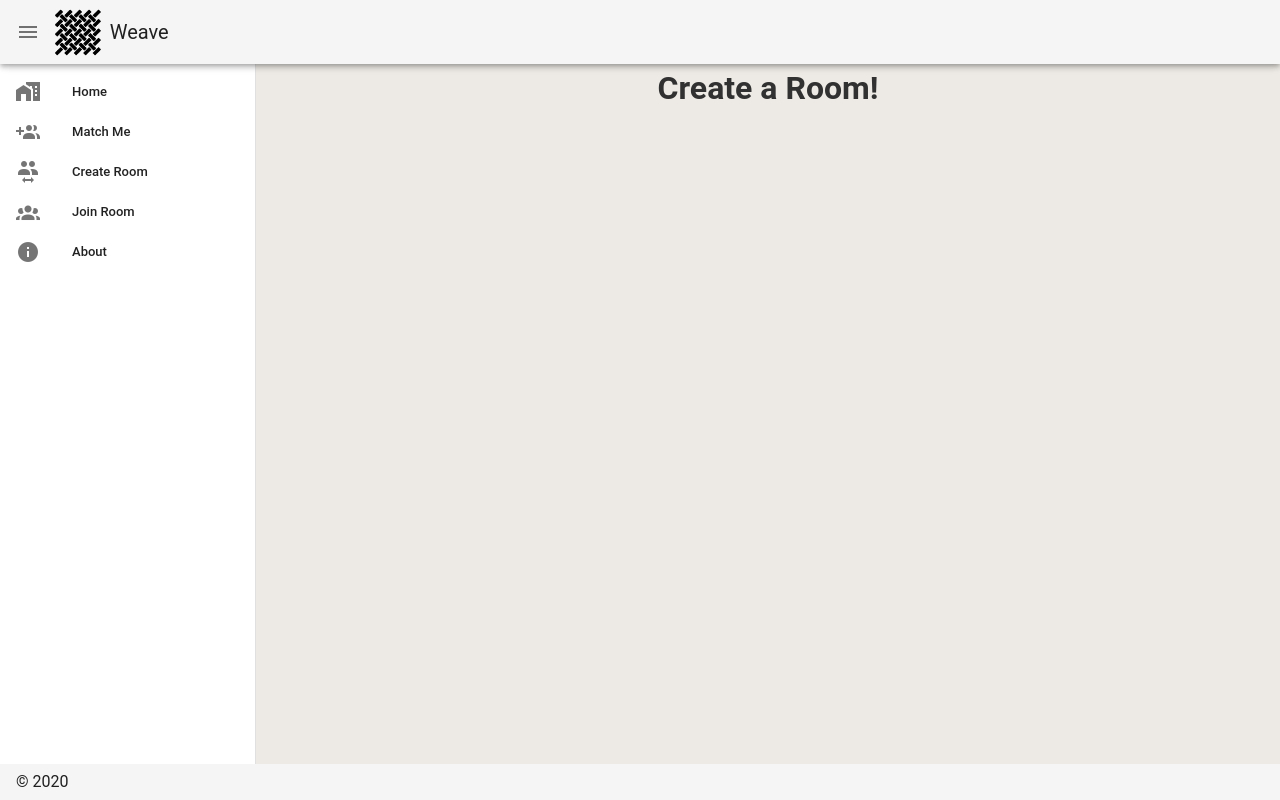
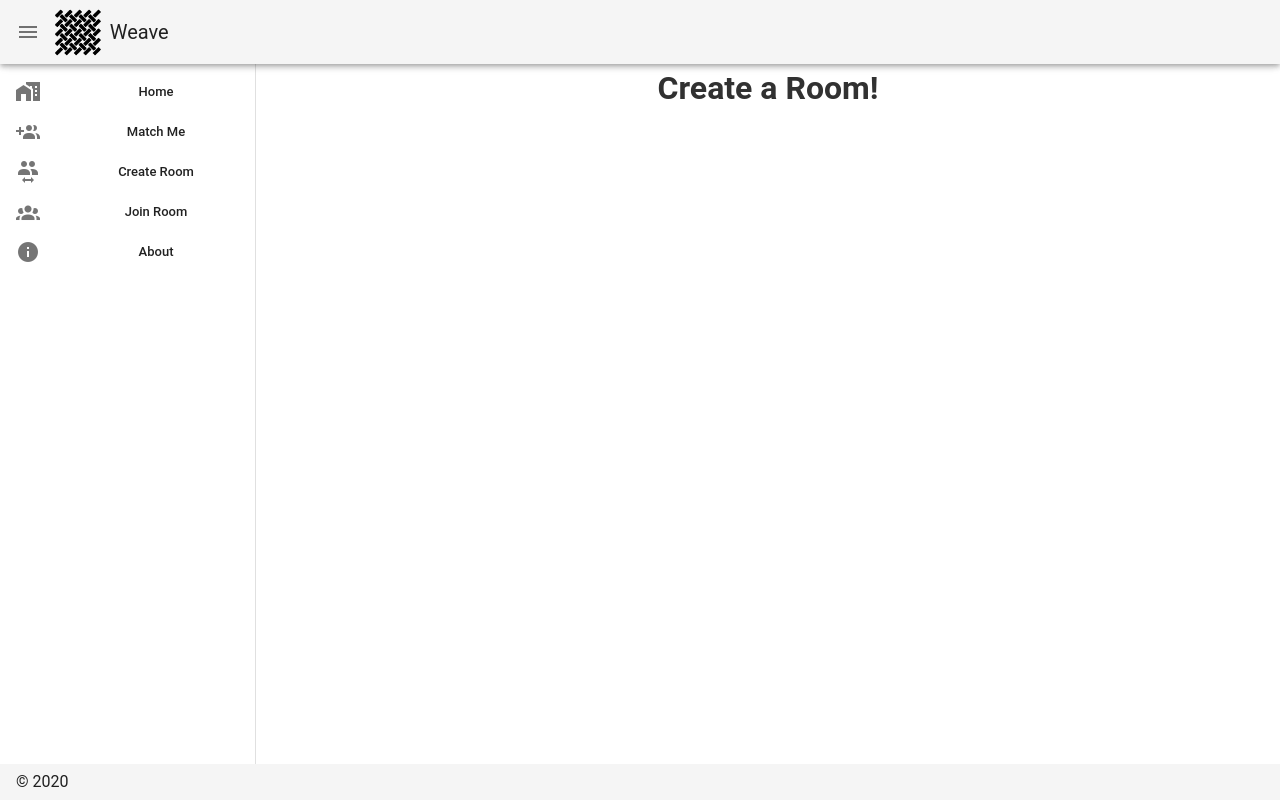
Before and after one commit to kevn07/codebrew2020, a Vue app in the folder codebrew2020/: page /createRoom in a window 1280 px wide. Built offline with nearby package versions, Linux system fonts and the light colour scheme.

Commit message:
changed background to white

```diff
--- a/codebrew2020/src/App.vue
+++ b/codebrew2020/src/App.vue
@@ -85,7 +85,7 @@
   }
 
   #page {
-    background-color: #edeae5;
+    text-align:center;
   }
 
   h1, h2, h3, h4, p {
--- a/codebrew2020/src/views/Room.vue
+++ b/codebrew2020/src/views/Room.vue
@@ -1,7 +1,7 @@
 <template>
     <div class="container">
         <div>
-            <h1 >
+            <h1>
                 Virtual Stage
             </h1>
         </div>
@@ -51,7 +51,11 @@ export default {
     methods: {
         changeFeature(feature) {
             this.feature = feature
-            this.isActive = !this.isActive
+            if (feature == "chat") {
+                this.isActive = true
+            } else {
+                this.isActive = false
+            }
         }
     },
     computed: {
```
